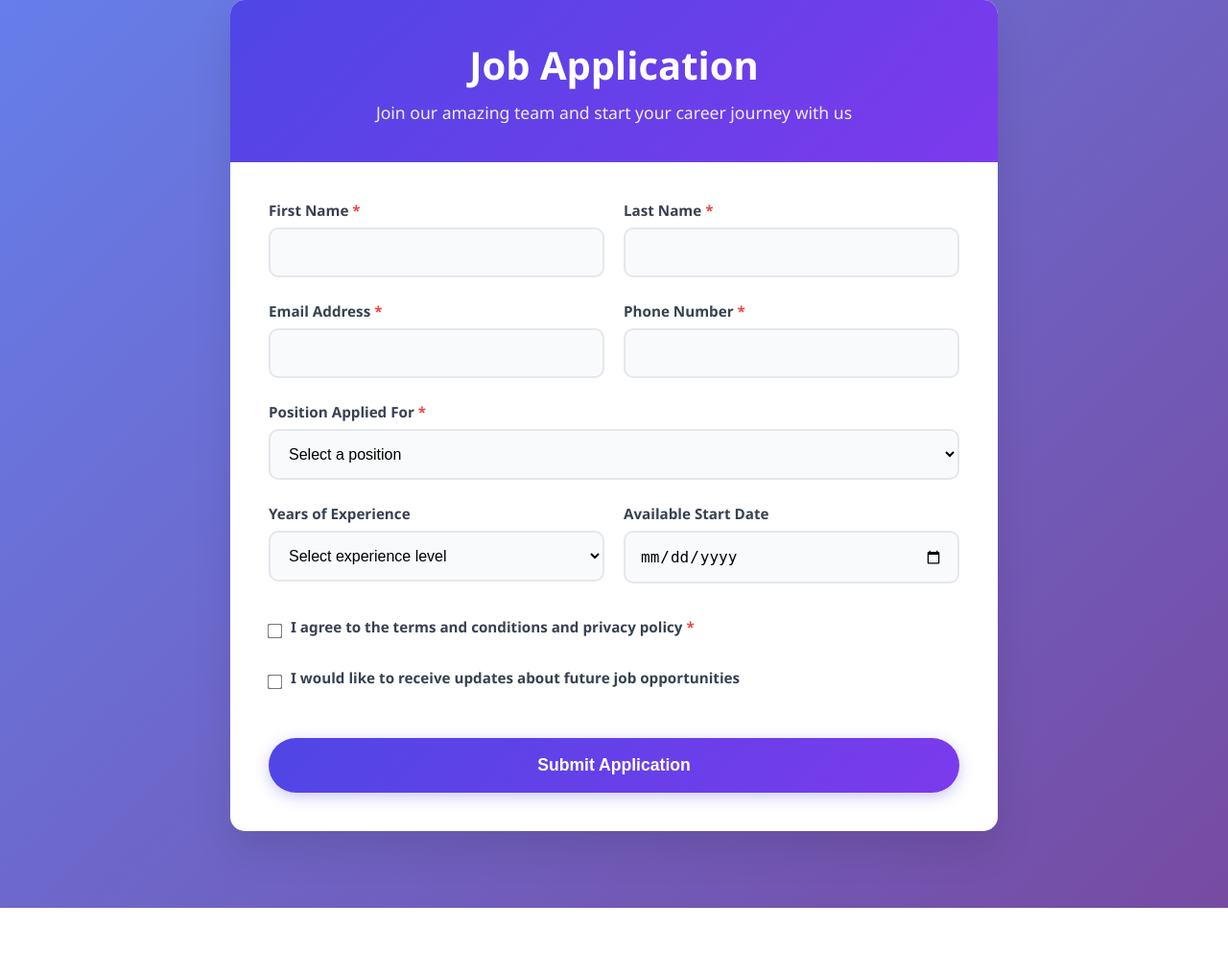
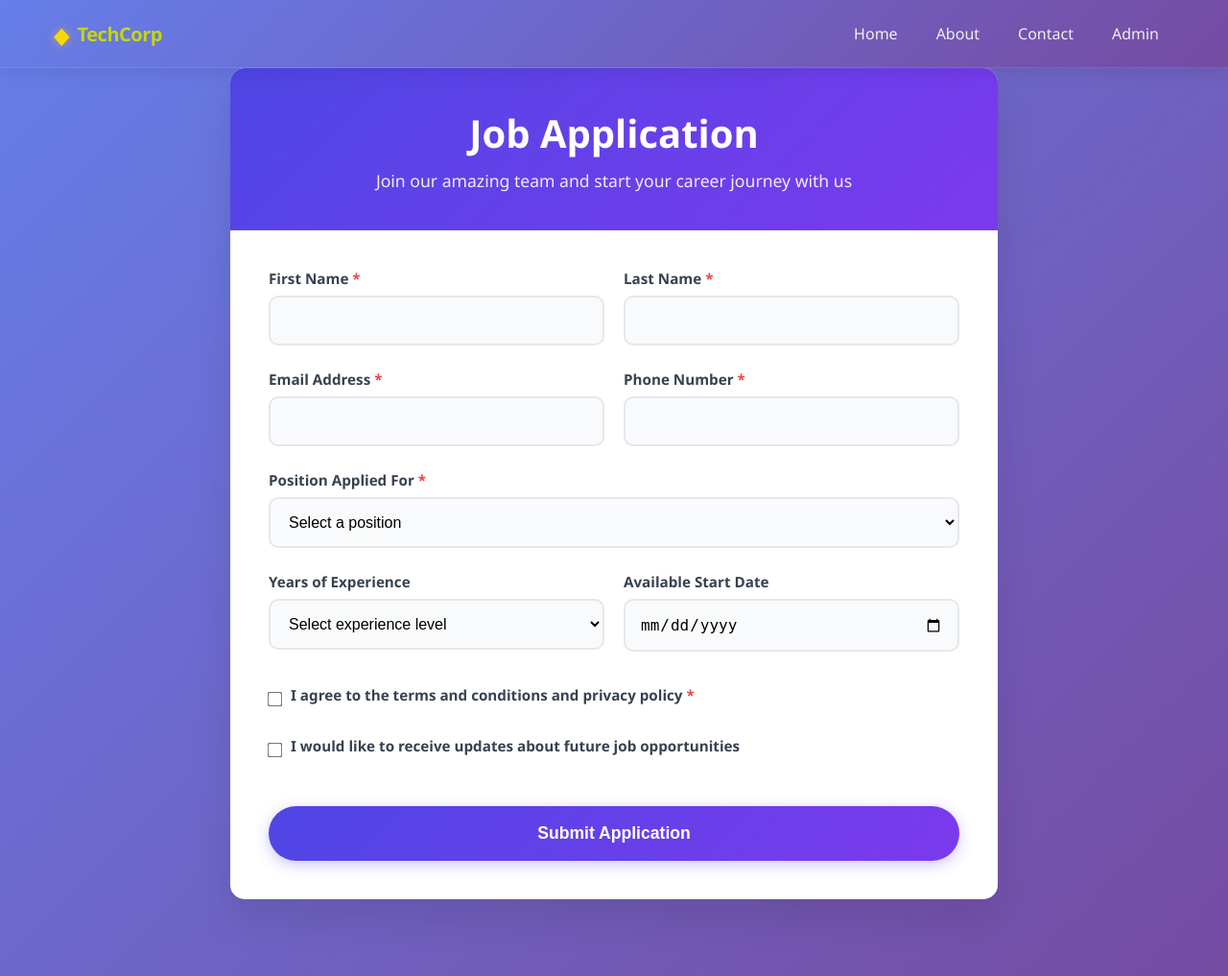
Before and after one commit to Mirajul100/simple-job-form, a Django app: page / in a window 1280 px wide. Shown: the whole page at 96% size. Before the commit the page ends 946 px from the top, so only its background shows below. Run offline with Django 5.2, Linux system fonts and the light colour scheme.

Commit message:
Job application form

```diff
--- /dev/null
+++ b/job_application/static/nab.css
@@ -0,0 +1,259 @@
+/* Reset and base styles */
+* {
+  margin: 0;
+  padding: 0;
+  box-sizing: border-box;
+}
+
+/* Admin Navbar Styles */
+.admin-navbar {
+  position: sticky;
+  top: 0;
+  z-index: 1000;
+  background: linear-gradient(135deg, #667eea 0%, #764ba2 100%);
+  backdrop-filter: blur(10px);
+  box-shadow: 0 2px 20px rgba(0, 0, 0, 0.1);
+  border-bottom: 1px solid rgba(255, 255, 255, 0.1);
+}
+
+.navbar-container {
+  max-width: 1200px;
+  margin: 0 auto;
+  padding: 0 1rem;
+  display: flex;
+  align-items: center;
+  justify-content: space-between;
+  height: 70px;
+}
+
+/* Brand Section */
+.navbar-brand .brand-link {
+  display: flex;
+  align-items: center;
+  gap: 0.5rem;
+  text-decoration: none;
+  color: rgb(195, 216, 9);
+  font-weight: 600;
+  font-size: 1.25rem;
+  transition: transform 0.2s ease;
+}
+
+.navbar-brand .brand-link:hover {
+  transform: translateY(-1px);
+}
+
+.brand-icon {
+  font-size: 1.5rem;
+  color: #ffd700;
+  text-shadow: 0 0 10px rgba(255, 215, 0, 0.5);
+}
+
+.brand-text {
+  font-family: 'Segoe UI', Tahoma, Geneva, Verdana, sans-serif;
+  letter-spacing: -0.5px;
+}
+
+.navbar-menu {
+  display: flex;
+  align-items: center;
+  gap: 2rem;
+}
+
+.navbar-nav {
+  display: flex;
+  list-style: none;
+  gap: 0.5rem;
+}
+
+.nav-item {
+  position: relative;
+}
+
+.nav-link {
+  display: block;
+  padding: 0.75rem 1rem;
+  color: rgba(255, 255, 255, 0.9);
+  text-decoration: none;
+  border-radius: 8px;
+  transition: all 0.3s ease;
+  font-weight: 500;
+  position: relative;
+  overflow: hidden;
+}
+
+.nav-link::before {
+  content: '';
+  position: absolute;
+  top: 0;
+  left: -100%;
+  width: 100%;
+  height: 100%;
+  background: linear-gradient(90deg, transparent, rgba(255, 255, 255, 0.2), transparent);
+  transition: left 0.5s ease;
+}
+
+.nav-link:hover::before {
+  left: 100%;
+}
+
+.nav-link:hover {
+  background: rgba(255, 255, 255, 0.1);
+  color: white;
+  transform: translateY(-2px);
+}
+
+.nav-link.active,
+.admin-link.active {
+  background: rgba(255, 255, 255, 0.2);
+  color: white;
+  box-shadow: 0 4px 15px rgba(0, 0, 0, 0.2);
+}
+
+
+/* Mobile Menu Button */
+.mobile-menu-btn {
+  display: none;
+  flex-direction: column;
+  gap: 4px;
+  background: none;
+  border: none;
+  cursor: pointer;
+  padding: 0.5rem;
+  border-radius: 6px;
+  transition: background 0.3s ease;
+}
+
+.mobile-menu-btn:hover {
+  background: rgba(255, 255, 255, 0.1);
+}
+
+.hamburger-line {
+  width: 24px;
+  height: 3px;
+  background: white;
+  border-radius: 2px;
+  transition: all 0.3s ease;
+}
+
+/* Mobile Menu Animation */
+.mobile-menu-btn.active .hamburger-line:nth-child(1) {
+  transform: rotate(45deg) translate(6px, 6px);
+}
+
+.mobile-menu-btn.active .hamburger-line:nth-child(2) {
+  opacity: 0;
+}
+
+.mobile-menu-btn.active .hamburger-line:nth-child(3) {
+  transform: rotate(-45deg) translate(6px, -6px);
+}
+
+/* Responsive Design */
+@media (max-width: 768px) {
+  .navbar-container {
+    padding: 0 1rem;
+  }
+
+  .mobile-menu-btn {
+    display: flex;
+  }
+
+  .navbar-menu {
+    position: absolute;
+    top: 100%;
+    left: 0;
+    right: 0;
+    background: linear-gradient(135deg, #667eea 0%, #764ba2 100%);
+    backdrop-filter: blur(10px);
+    flex-direction: column;
+    align-items: stretch;
+    gap: 0;
+    padding: 1rem;
+    transform: translateY(-10px);
+    opacity: 0;
+    visibility: hidden;
+    transition: all 0.3s ease;
+    box-shadow: 0 10px 40px rgba(0, 0, 0, 0.2);
+    border-top: 1px solid rgba(255, 255, 255, 0.1);
+  }
+
+  .navbar-menu.active {
+    transform: translateY(0);
+    opacity: 1;
+    visibility: visible;
+  }
+
+  .navbar-nav {
+    flex-direction: column;
+    width: 100%;
+    gap: 0.5rem;
+  }
+
+  .nav-link {
+    padding: 0.75rem;
+    text-align: center;
+    border-radius: 8px;
+  }
+
+  .navbar-actions {
+    margin-top: 1rem;
+    padding-top: 1rem;
+    border-top: 1px solid rgba(255, 255, 255, 0.1);
+  }
+
+  .user-dropdown {
+    position: static;
+    opacity: 1;
+    visibility: visible;
+    transform: none;
+    box-shadow: none;
+    background: rgba(255, 255, 255, 0.1);
+    margin-top: 0.5rem;
+  }
+
+  .dropdown-item {
+    color: rgba(255, 255, 255, 0.9);
+  }
+
+  .dropdown-item:hover {
+    background: rgba(255, 255, 255, 0.1);
+    color: white;
+  }
+
+  .dropdown-item.logout {
+    color: #ff6b6b;
+  }
+}
+
+@media (max-width: 480px) {
+  .navbar-container {
+    height: 60px;
+  }
+
+  .brand-text {
+    font-size: 1.1rem;
+  }
+
+  .admin-badge {
+    font-size: 0.7rem;
+    padding: 0.2rem 0.4rem;
+  }
+
+  .user-name {
+    display: none;
+  }
+}
+
+/* Smooth scroll behavior */
+html {
+  scroll-behavior: smooth;
+}
+
+/* Focus styles for accessibility */
+.nav-link:focus,
+.user-btn:focus,
+.dropdown-item:focus,
+.mobile-menu-btn:focus {
+  outline: 2px solid #ffd700;
+  outline-offset: 2px;
+}
--- a/job_application/templates/base.html
+++ b/job_application/templates/base.html
@@ -6,9 +6,43 @@
     <title>Job Application Form</title>
     <link rel="stylesheet" href="/static/style.css">
     <link rel="stylesheet" href="/static/about.css">
+    <link rel="stylesheet" href="/static/nab.css">
     <link rel="icon" href="/static/favicon.ico" type="image/x-icon">
 </head>
 <body>
+<nav class="navbar admin-navbar">
+        <div class="navbar-container">
+            <div class="navbar-brand">
+                <a href="{% url 'index' %}" class="brand-link">
+                    <span class="brand-icon">◆</span>
+                    <span class="brand-text">TechCorp</span>
+                </a>
+            </div>
+
+            <div class="navbar-menu" id="navbar-menu">
+                <ul class="navbar-nav">
+                    <li class="nav-item">
+                        <a href="{% url 'index'%}" class="nav-link">Home</a>
+                    </li>
+                    <li class="nav-item">
+                        <a href="{% url 'about' %}" class="nav-link">About</a>
+                    </li>
+                    <li class="nav-item">
+                        <a href="{% url 'contact' %}" class="nav-link">Contact</a>
+                    </li>
+                    <li class="nav-item">
+                        <a href="{% url 'admin' %}" class="nav-link">Admin</a>
+                    </li>
+                </ul>
+            </div>
+
+            <button class="mobile-menu-btn" id="mobile-menu-btn" aria-label="Toggle menu">
+                <span class="hamburger-line"></span>
+                <span class="hamburger-line"></span>
+                <span class="hamburger-line"></span>
+            </button>
+        </div>
+</nav>
     <div class="container">
         {% block contend %}
         {% endblock %}
@@ -16,6 +50,11 @@
 
     <div class="about-container">
         {% block about-contend %}
+        {% endblock %}
+    </div>
+
+    <div class="container">
+        {% block contact-contend %}
         {% endblock %}
     </div>
 
--- /dev/null
+++ b/job_application/templates/contact.html
@@ -0,0 +1,6 @@
+{% extends 'base.html' %}
+{% block contact-contend %}
+
+<h2> Contact </h2>
+
+{% endblock %}
--- a/job_application/urls.py
+++ b/job_application/urls.py
@@ -3,5 +3,7 @@ from . import views
 
 urlpatterns = [
     path("" , views.index , name='index'),
-    path("about/" , views.about , name='about')
+    path("about/" , views.about , name='about'),
+    path("contact" , views.contact, name= 'contact'),
+    path("admin" , views.admin , name="admin")
 ]
--- a/job_application/views.py
+++ b/job_application/views.py
@@ -4,6 +4,7 @@ from django.contrib import messages
 from .forms import ApplicationForm
 from .models import Form
 from django.core.mail import EmailMessage
+from .admin import AdminForm
 
 def index(request):
     try :
@@ -50,3 +51,10 @@ def index(request):
 
 def about(request):
     return render(request , "about.html")
+
+def contact(request):
+    return render(request , "contact.html")
+
+def admin(request):
+    admin = AdminForm()
+    return render(request , "admin")
```
Also changed, not shown: db.sqlite3.
